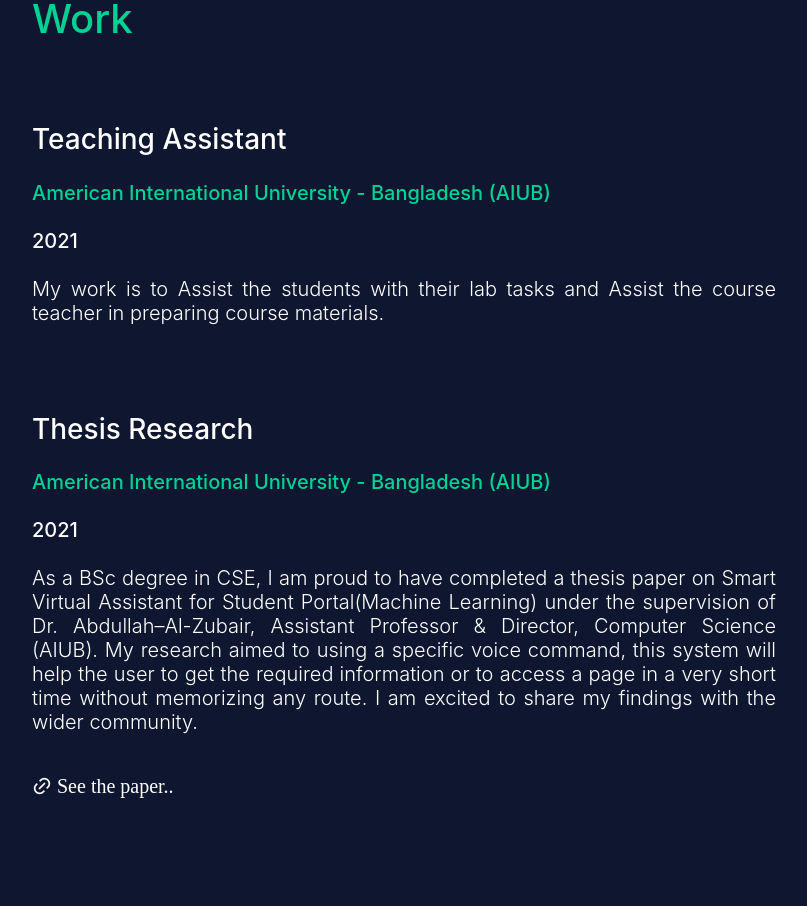
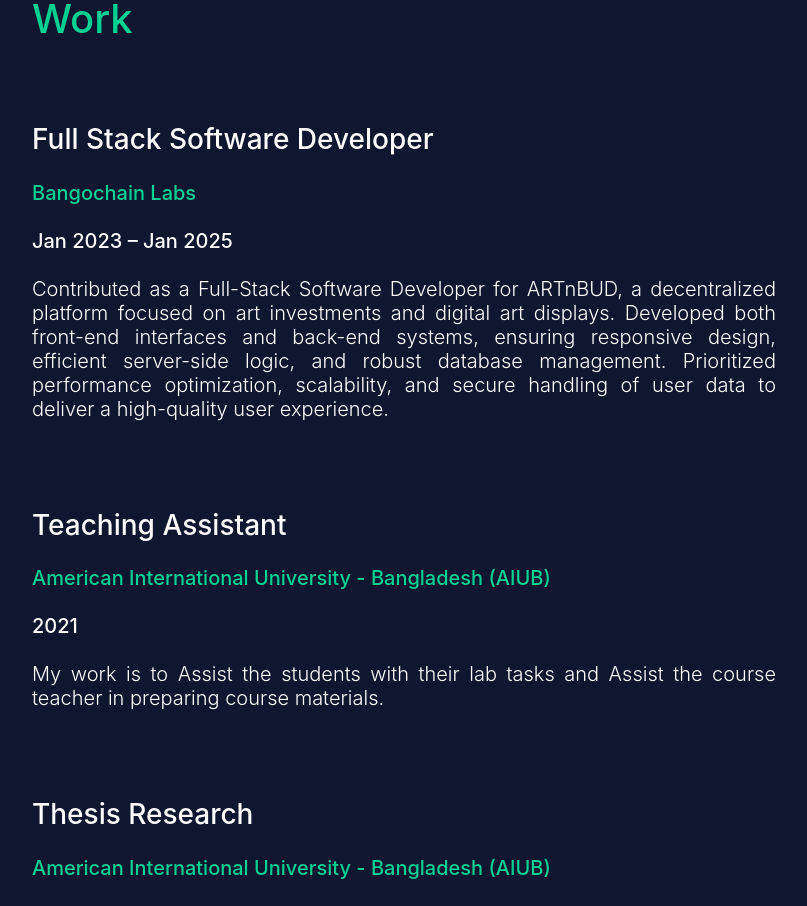
Before and after one commit to ahmedshakil29/nextjs-portfolio, a Next.js app: page / in a window 1280 px wide. Shown: the part 880-1786 px from the top of the page, without its empty margins (50-857 px from the left). Built offline with nearby package versions, Linux system fonts and the light colour scheme.

Commit message:
Update Work.jsx

```diff
--- a/components/UI/Work.jsx
+++ b/components/UI/Work.jsx
@@ -21,6 +21,19 @@ const Work = () => {
         <Col lg="8" md="8">
           <div className={`${classes.services__container}`}>
             <Qualification
+              institute=" Bangochain Labs "
+              degree="Full Stack Software Developer "
+              year="Jan 2023 – Jan 2025"
+              des="Contributed as a Full-Stack Software Developer for ARTnBUD, a
+            decentralized platform focused on art investments and digital art
+            displays. Developed both front-end interfaces and back-end systems,
+            ensuring responsive design, efficient server-side logic, and robust
+            database management. Prioritized performance optimization,
+            scalability, and secure handling of user data to deliver a
+            high-quality user experience."
+            />
+            <br></br>
+            <Qualification
               institute="  American International University - Bangladesh (AIUB) "
               degree="Teaching Assistant "
               year="2021"
@@ -36,7 +49,6 @@ const Work = () => {
               I am excited to share my findings with the wider community.
           "
             />
-
             <Link
               style={{ textDecoration: "none" }}
               // className={`${classes.about__link}`}
```
